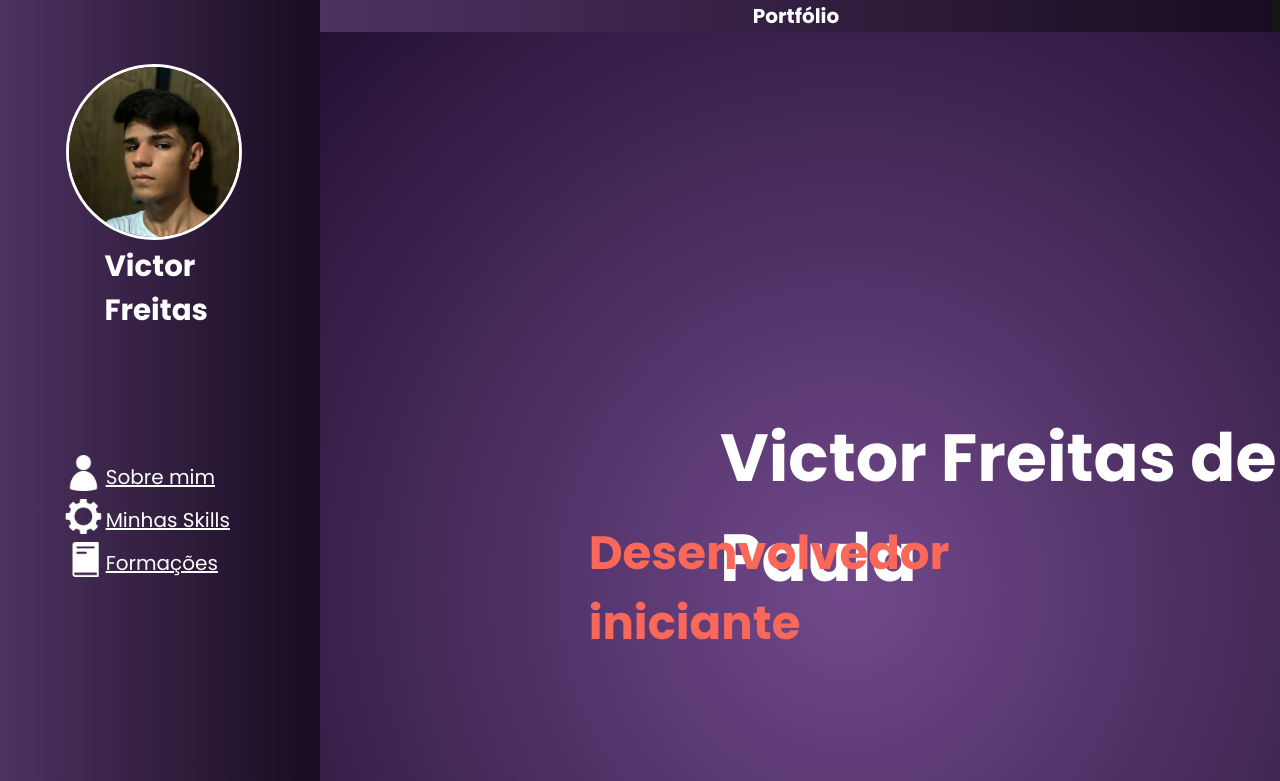
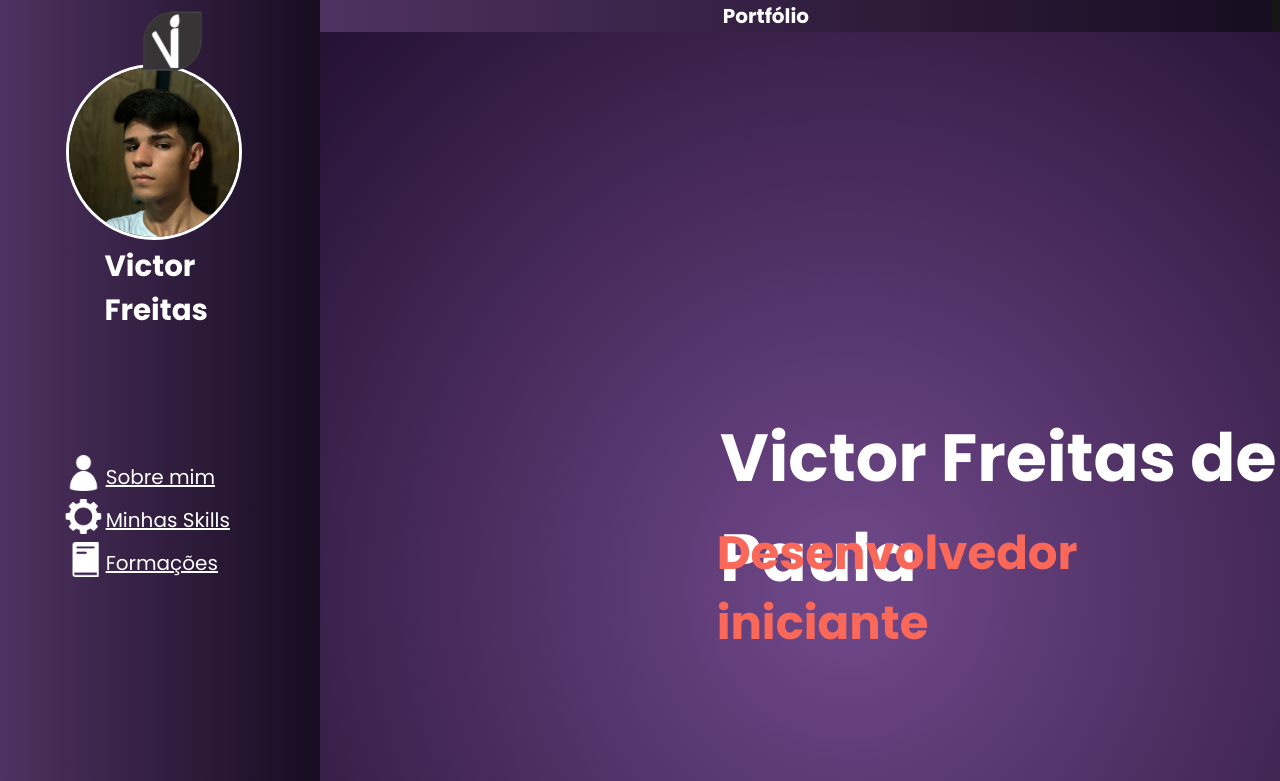
Before and after one commit to VgsVictor/VgsVictor.github.io, a plain HTML site: page index.html in a window 1280 px wide. Shown: the top 781 px of the page. Drawn offline with Linux system fonts and the light colour scheme.

Commit message:
Add files via upload

```diff
--- a/index.html
+++ b/index.html
@@ -35,6 +35,7 @@
 
     <header>
         <h1 class="nome">Portfólio</h1>
+        <img class="logoiccoon"src="imgs\logoicone.png">
     </header>
     <section id="sobre">
         <div class="conteudos">
--- a/style.css
+++ b/style.css
@@ -1,5 +1,14 @@
 @import url('https://fonts.googleapis.com/css2?family=Poppins:wght@400;700&display=swap');
 
+
+
+
+.logoiccoon{
+    position: relative;
+    height: 60px;
+    top: 25px;
+    left: -70%;
+}
 
 ::-webkit-scrollbar {
     width: 10px;
@@ -162,7 +171,7 @@ header{
 .sectionnome2{
     position: relative;
     top: 25rem;
-    left: -13rem;
+    left: -5rem;
     color: white;
     font-size: 35pt;
     font-family: poppins;
```
